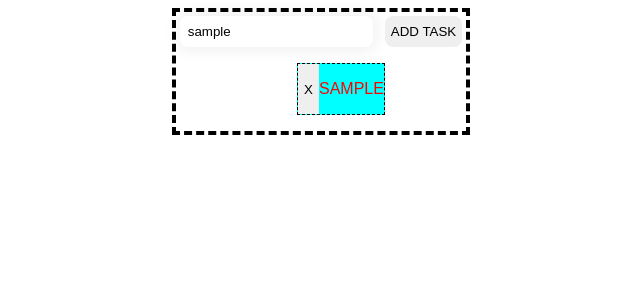
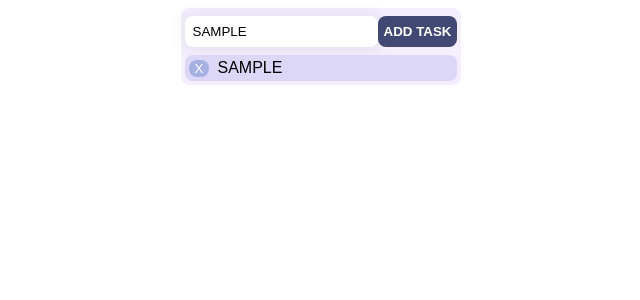
Before and after one commit to comacrae/interactive_todo_list, a React (Create React App) app: page / in a window 1280 px wide. Both pictures are taken after typing "Sample" into the empty fields and a click on the button "ADD TASK". Shown: the top 300 px of the page, without its empty margins (319-959 px from the left). Built offline with nearby package versions, Linux system fonts and the light colour scheme.

Commit message:
completed basic to-do list

```diff
--- a/src/App.js
+++ b/src/App.js
@@ -19,7 +19,7 @@ export default function App() {
   }
   return (
     <div className="app-container">
-      <div className="list">
+      <div className="list-container">
         <ToDoForm onSubmit={addListItem} className="submit-form" />
         <ToDoList listItems={listItems} removeItem={removeListItem} />
       </div>
--- a/src/components/ToDoList.js
+++ b/src/components/ToDoList.js
@@ -2,19 +2,19 @@ import React from "react";
 
 function ListItem({ item, removeItem }) {
   return (
-    <li className="list-item">
+    <div className="list-item">
       <button onClick={() => removeItem(item.id)}>X</button>
       <p>{item.text}</p>
-    </li>
+    </div>
   );
 }
 
 export default function ToDoList({ listItems, removeItem }) {
   return (
-    <ul>
+    <div className="list">
       {listItems.map((item) => {
         return <ListItem key={item.id} item={item} removeItem={removeItem} />;
       })}
-    </ul>
+    </div>
   );
 }
--- a/src/styles.scss
+++ b/src/styles.scss
@@ -1,35 +1,68 @@
+$myWhite: rgb(244, 238, 255);
+$myPurple: rgb(220, 214, 247);
+$myLilac: rgb(166, 177, 225);
+$myBlue: rgb(66, 72, 116);
 * {
   font-family: sans-serif;
   box-sizing: border-box;
 }
+#root {
+  align-items: center;
+  display: flex;
+  flex-direction: column;
+}
 .list-item {
-  list-style: none;
-  background-color: aqua;
+  background-color: $myPurple;
   text-transform: uppercase;
-  border: 1px;
+  border: 0;
   border-color: black;
-  border-style: dashed;
+  border-style: solid;
   display: flex;
   flex-direction: row;
-  button {
-    outline: 0;
-    border: 0;
-  }
-  p {
-    color: red;
-  }
+  border-radius: 8px;
+  padding: 4px;
 }
+
+.list-item > button {
+  border-radius: 8px;
+  align-self: center;
+  border: 0;
+  background-color: $myLilac;
+  margin-right: 8px;
+  color: white;
+}
+.list-item > button:hover {
+  background-color: $myBlue;
+  color: white;
+}
+.list-item > p {
+  color: black;
+  border: 0;
+  margin: 0;
+  align-self: center;
+}
+
 .list {
-  border: 4px;
-  border-style: dashed;
-  flex-direction: row;
-  align-items: center;
-  justify-content: center;
-  justify-items: center;
+  list-style: none;
+  display: flex;
+  flex-direction: column;
+  gap: 8px;
 }
+.list-container {
+  display: flex;
+  flex-direction: column;
+  gap: 4px;
+}
+
 .app-container {
   display: flex;
-  justify-content: center;
+  flex-direction: column;
+  align-items: center;
+  justify-content: space-between;
+  background-color: $myWhite;
+  padding-left: 0;
+  padding: 4px;
+  border-radius: 8px;
 }
 .form {
   font-family: sans-serif;
@@ -38,18 +71,24 @@
   display: flex;
   flex-direction: row;
   justify-content: center;
-  gap: 12px;
-  margin: 4px;
+  margin-top: 4px;
+  margin-bottom: 4px;
 
   button {
     text-transform: uppercase;
     outline: 0;
     border: 0;
     border-radius: 8px;
+    background-color: $myBlue;
+    color: white;
+    font-weight: bold;
+  }
+  button:hover {
+    background-color: $myLilac;
   }
 
   input {
-    text-transform: lowercase;
+    text-transform: uppercase;
     border-radius: 8px;
     padding: 8px;
     border: 0;
```
